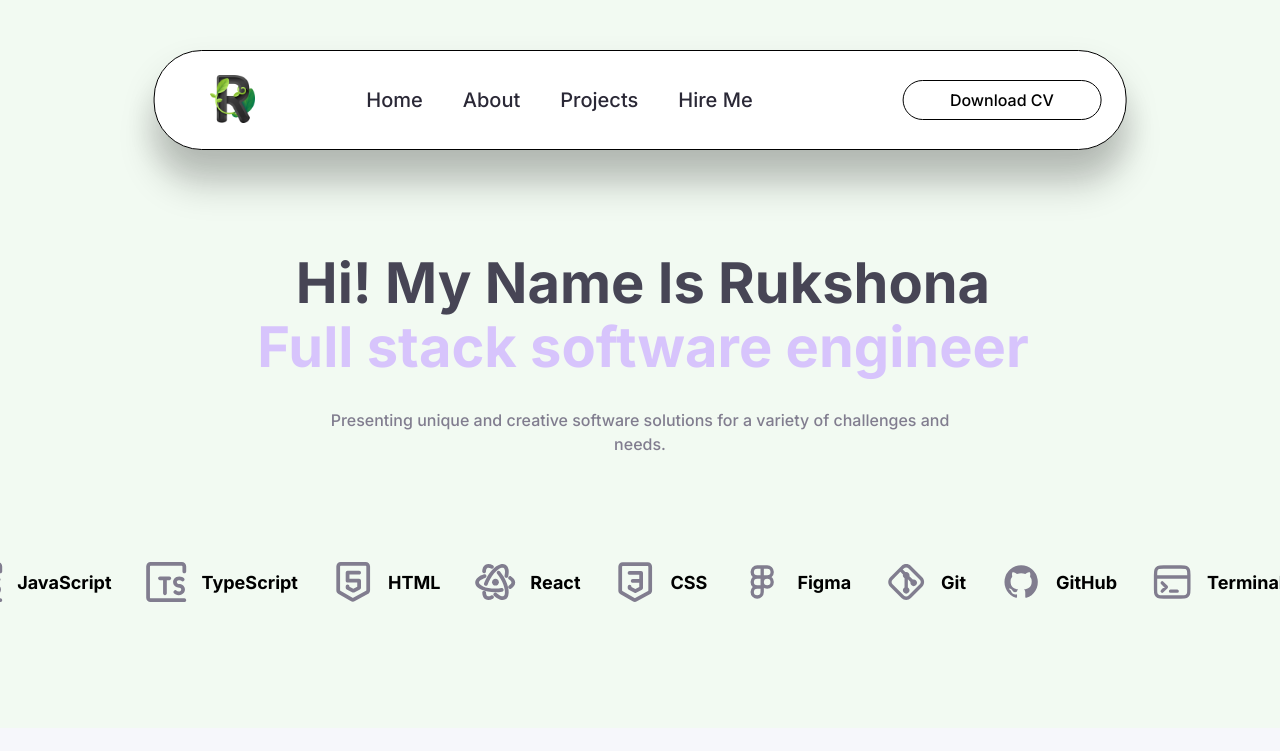
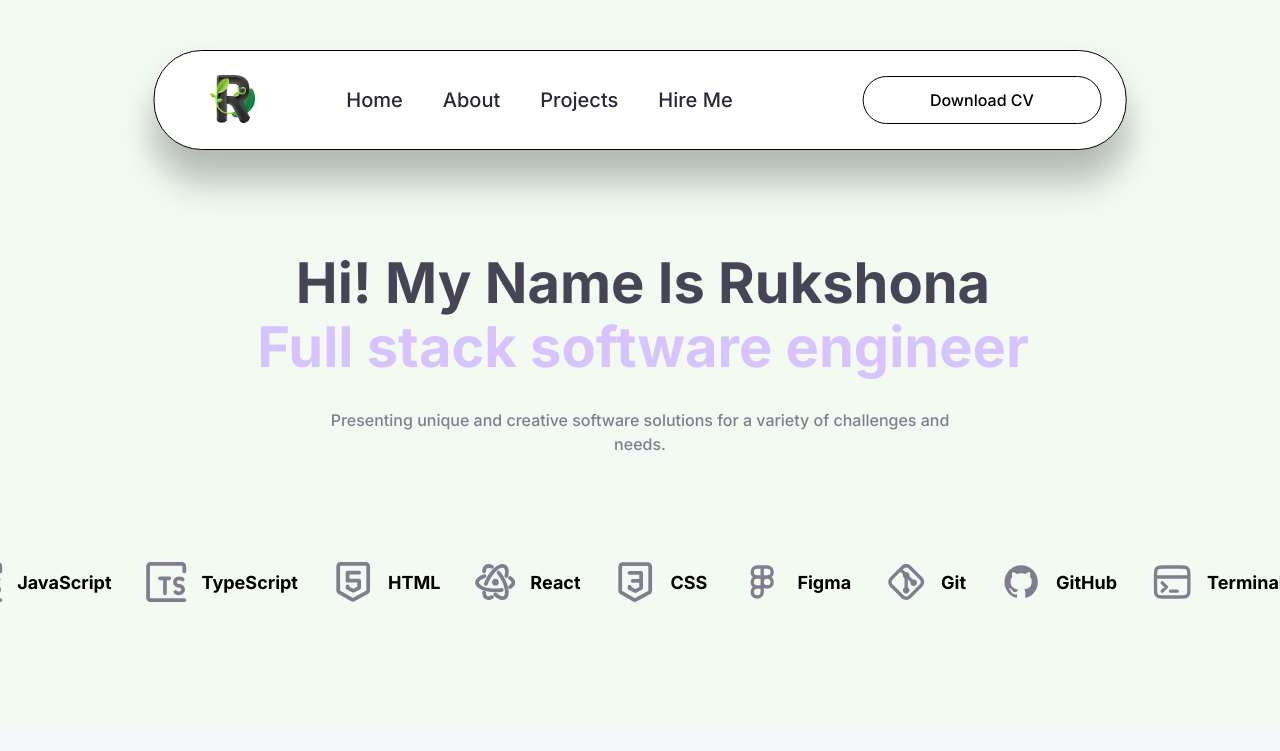
Before and after one commit to rukshonarad/personal-portfolio, a React (Create React App) app: page / in a window 1280 px wide. Shown: the top 751 px of the page. Built offline with nearby package versions, Linux system fonts and the light colour scheme.

Commit message:
Remove background from Button add more text

```diff
--- a/src/page/home/sections/top-navigation/TopNavigation.tsx
+++ b/src/page/home/sections/top-navigation/TopNavigation.tsx
@@ -43,15 +43,6 @@ const HeaderBase = styled.header`
     transition: all 0.5s;
 `;
 
-const Buttons = styled.div`
-    display: flex;
-    Button {
-        &:hover {
-            background-color: var(--primary-100);
-        }
-    }
-`;
-
 const MainLogo = styled.div`
     img {
         height: var(--space-48);
@@ -72,16 +63,15 @@ const TopNavigation = () => {
                     </a>
                 ))}
             </StyledLink>
-            <Buttons>
+
             <Button
                 variant="outlined"
-                    size="md"
+                size="lg"
                 shape="rounded"
                 onClick={() => {}}
             >
                 Download CV
             </Button>
-            </Buttons>
         </HeaderBase>
     );
 };
```
Lines whose indentation alone changed are shown as unchanged.
